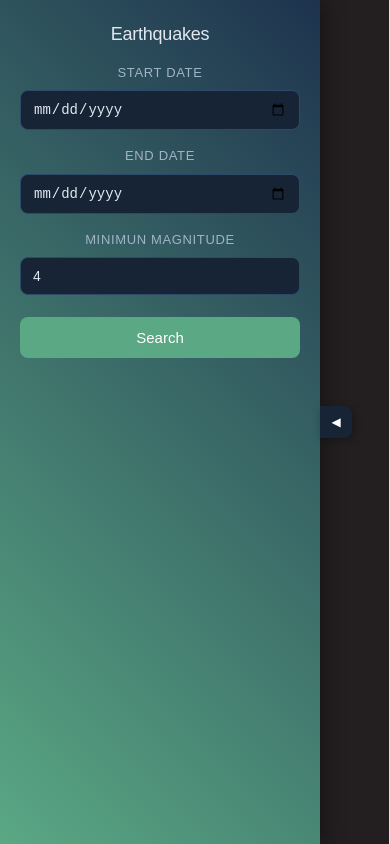
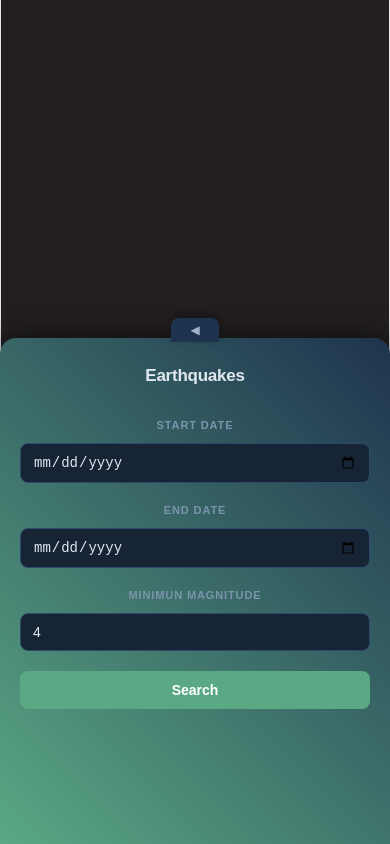
Before and after one commit to valentinazag/condor, a React (Vite) app: page / in a window 390 px wide. Shown: the top 844 px of the page. Built offline with nearby package versions, Linux system fonts and the light colour scheme; no server answers.

Commit message:
added validation, minimuns, styles to side bar , from and map, responsive

```diff
--- a/src/App.css
+++ b/src/App.css
@@ -1,57 +1,25 @@
-.map-style {
-	width: 100%;
-	height: 100vh;
+*,
+*::before,
+*::after {
+	box-sizing: border-box;
+	margin: 0;
+	padding: 0;
 }
 
-.side-bar {
-	width: 20%;
+html,
+body,
+#root {
 	height: 100%;
-	position: fixed;
-	left: 0;
-	background: linear-gradient(45deg, #5aa884, #1e334e);
-}
-
-.filter {
-	font-family:
-		Sofia Sans,
-		sans-serif;
-	font-size: 16px;
-	padding: 8px 12px;
-	border: 2px solid #4caf50;
-	border-radius: 6px;
-	background-color: #f9f9f9;
-	color: #333333ac;
-	outline: none;
-	transition: all 0.3s ease;
-	margin-top: 5%;
+	overflow: hidden;
 }
 
 body {
 	background-color: #231f20;
 }
 
-.custom-marker {
-	border-radius: 50%;
-	cursor: pointer;
-	box-shadow: 0 0 1px 1px rgba(255, 0, 0, 0.404);
-}
-
-.popup-content {
-	font-family: sans-serif;
-	padding: 5px;
-}
-
-.popup-title {
-	margin: 0 0 5px 0;
-}
-
-.popup-place {
-	margin: 0 0 5px 0;
-	font-weight: bold;
-}
-
-.popup-time {
-	color: #666;
+.map-style {
+	width: 100%;
+	height: 100vh;
 }
 
 .side-bar {
@@ -61,7 +29,7 @@ body {
 	left: 0;
 	top: 0;
 	background: linear-gradient(45deg, #5aa884, #1e334e);
-	box-shadow: 4px 0 20px rgba(0, 0, 0, 0.4);
+	box-shadow: 4px 0 24px rgba(0, 0, 0, 0.5);
 	transition: transform 0.3s ease;
 	z-index: 10;
 	display: flex;
@@ -78,56 +46,63 @@ body {
 
 .side-bar__toggle {
 	position: absolute;
-	right: -10%;
+	right: -32px;
 	top: 50%;
 	transform: translateY(-50%);
 	width: 32px;
-	height: 32px;
-	background: #162436;
+	height: 48px;
+	background: #1e334e;
 	border: none;
 	border-radius: 0 8px 8px 0;
-	color: white;
+	color: #a0b4c8;
 	cursor: pointer;
 	font-size: 12px;
-	box-shadow: 2px 2px 8px rgba(0, 0, 0, 0.3);
 	z-index: 11;
+	display: flex;
+	align-items: center;
+	justify-content: center;
+	box-shadow: 4px 0 8px rgba(0, 0, 0, 0.3);
 }
 
 .side-bar__toggle:hover {
-	background: #0c131d;
+	color: #e2e8f0;
+	background: #162e45;
 }
 
 .side-bar__content {
-	padding: 24px 20px;
+	padding: 28px 20px;
 	display: flex;
 	flex-direction: column;
-	gap: 16px;
+	gap: 20px;
 	overflow-y: auto;
 	flex: 1;
 }
 
 .side-bar__title {
 	color: #e2e8f0;
-	font-size: 18px;
-	margin: 0;
-	font-family: sans-serif;
+	font-size: 17px;
+	font-weight: 600;
+	font-family:
+		Sofia Sans,
+		sans-serif;
 }
 
 .filter-form {
 	display: flex;
 	flex-direction: column;
-	gap: 14px;
+	gap: 16px;
 }
 
 .filter-form__label {
 	display: flex;
 	flex-direction: column;
 	gap: 6px;
-	color: #a0b4c8;
-	font-size: 13px;
+	color: #7a95ad;
+	font-size: 11px;
 	font-family: sans-serif;
 	text-transform: uppercase;
-	letter-spacing: 0.05em;
+	letter-spacing: 0.08em;
+	font-weight: 600;
 }
 
 .filter-form__input {
@@ -139,6 +114,7 @@ body {
 	font-size: 14px;
 	outline: none;
 	transition: border-color 0.2s ease;
+	width: 100%;
 }
 
 .filter-form__input:focus {
@@ -146,13 +122,14 @@ body {
 }
 
 .filter-form__button {
-	margin-top: 8px;
-	padding: 12px;
+	margin-top: 4px;
+	padding: 11px;
 	background: #5aa884;
 	color: white;
 	border: none;
 	border-radius: 8px;
-	font-size: 15px;
+	font-size: 14px;
+	font-weight: 600;
 	cursor: pointer;
 	transition: background 0.2s ease;
 }
@@ -161,16 +138,143 @@ body {
 	background: #4a9874;
 }
 
-.map-style {
-	width: 100%;
-	height: 100vh;
+.custom-marker {
+	border-radius: 50%;
+	cursor: pointer;
+	opacity: 0.85;
 	transition:
-		margin-left 0.3s ease,
-		width 0.3s ease;
-	margin-left: 0;
+		opacity 0.15s ease,
+		transform 0.15s ease;
 }
 
-.map-style--sidebar-open {
-	margin-left: 320px;
-	width: calc(100% - 320px);
+.custom-marker:hover {
+	opacity: 1;
+	transform: scale(1.2);
 }
+
+.popup-content {
+	font-family: sans-serif;
+	padding: 4px 2px;
+	min-width: 160px;
+}
+
+.popup-title {
+	margin: 0 0 6px 0;
+	font-size: 15px;
+	font-weight: 700;
+}
+
+.popup-place {
+	margin: 0 0 4px 0;
+	font-size: 13px;
+	font-weight: 500;
+	color: #334155;
+}
+
+.popup-time {
+	font-size: 12px;
+	color: #64748b;
+}
+
+.map-overlay {
+	position: fixed;
+	inset: 0;
+	background: rgba(15, 31, 46, 0.6);
+	display: flex;
+	flex-direction: column;
+	align-items: center;
+	justify-content: center;
+	gap: 14px;
+	z-index: 5;
+	pointer-events: none;
+}
+
+.map-overlay__spinner {
+	width: 40px;
+	height: 40px;
+	border: 3px solid rgba(255, 255, 255, 0.15);
+	border-top-color: #5aa884;
+	border-radius: 50%;
+	animation: spin 0.75s linear infinite;
+}
+
+.map-overlay__text {
+	color: #e2e8f0;
+	font-family: sans-serif;
+	font-size: 14px;
+}
+
+.map-overlay--error {
+	background: rgba(80, 20, 20, 0.6);
+}
+
+.map-overlay--error p {
+	color: #fca5a5;
+	font-family: sans-serif;
+	font-size: 14px;
+}
+
+@keyframes spin {
+	to {
+		transform: rotate(360deg);
+	}
+}
+
+@media (max-width: 1024px) and (min-width: 769px) {
+	.side-bar {
+		width: 260px;
+	}
+
+	.side-bar--closed {
+		transform: translateX(-260px);
+	}
+
+	.side-bar__toggle {
+		right: -32px;
+	}
+
+	.side-bar__content {
+		padding: 20px 16px;
+	}
+}
+
+@media (max-width: 768px) {
+	.side-bar {
+		width: 100%;
+		height: 60vh;
+		top: auto;
+		bottom: 0;
+		left: 0;
+		border-radius: 16px 16px 0 0;
+		box-shadow: 0 -4px 24px rgba(0, 0, 0, 0.5);
+	}
+
+	.side-bar--closed {
+		transform: translateY(60vh);
+	}
+
+	.side-bar--open {
+		transform: translateY(0);
+	}
+
+	.side-bar__toggle {
+		right: auto;
+		left: 50%;
+		top: -20px;
+		transform: translateX(-50%);
+		width: 48px;
+		height: 24px;
+		border-radius: 8px 8px 0 0;
+		box-shadow: 0 -4px 8px rgba(0, 0, 0, 0.3);
+	}
+}
+
+.filter-form__error {
+	font-size: 12px;
+	color: #ffffff;
+	font-family: sans-serif;
+	padding: 8px 10px;
+	background: rgba(204, 0, 0, 0.667);
+	border-radius: 6px;
+	border: 1px solid rgb(86, 0, 0);
+}
--- a/src/App.tsx
+++ b/src/App.tsx
@@ -9,7 +9,7 @@ function App() {
 	const [sidebarOpen, setSidebarOpen] = useState(true);
 	return (
 		<>
-			<MapContainer filters={filters} sidebarOpen={sidebarOpen} />
+			<MapContainer filters={filters} />
 			<SideBar
 				onFilter={setFilters}
 				isOpen={sidebarOpen}
--- a/src/components/Form.tsx
+++ b/src/components/Form.tsx
@@ -1,14 +1,42 @@
 import { useState } from 'react';
 import '../App.css';
 import type { SideBarProps } from '../types/SideBarProps';
+
 export function Form({ onFilter }: SideBarProps) {
 	const [starttime, setStarttime] = useState('');
 	const [endtime, setEndtime] = useState('');
-	const [minmagnitude, setMinmagnitude] = useState(4);
+	const [minmagnitude, setMinmagnitude] = useState<number | string>('4');
+	const [formError, setFormError] = useState<string | null>(null);
+	const todayDate = new Date().toISOString().split('T')[0];
 
 	function handleSubmit(event: React.FormEvent<HTMLFormElement>) {
 		event.preventDefault();
-		onFilter({ starttime, endtime, minmagnitude });
+		setFormError(null);
+
+		if (!starttime || !endtime) {
+			setFormError('Both dates are required.');
+			return;
+		}
+
+		if (new Date(starttime) > new Date(endtime)) {
+			setFormError('Start date must be before end date.');
+			return;
+		}
+
+		const endOfToday = new Date();
+		if (new Date(endtime) > endOfToday) {
+			setFormError('End date cannot be in the future.');
+			return;
+		}
+
+		const magnitudeNum = minmagnitude === '' ? 4 : Number(minmagnitude);
+
+		if (magnitudeNum < 0 || magnitudeNum > 10) {
+			setFormError('Magnitude must be between 0 and 10.');
+			return;
+		}
+
+		onFilter({ starttime, endtime, minmagnitude: magnitudeNum });
 	}
 
 	return (
@@ -19,6 +47,7 @@ export function Form({ onFilter }: SideBarProps) {
 					type="date"
 					className="filter-form__input"
 					value={starttime}
+					max={todayDate}
 					onChange={(event) => setStarttime(event.target.value)}
 				/>
 			</label>
@@ -28,6 +57,7 @@ export function Form({ onFilter }: SideBarProps) {
 					type="date"
 					className="filter-form__input"
 					value={endtime}
+					max={todayDate}
 					onChange={(event) => setEndtime(event.target.value)}
 				/>
 			</label>
@@ -36,16 +66,21 @@ export function Form({ onFilter }: SideBarProps) {
 				<input
 					type="number"
 					className="filter-form__input"
+					placeholder="4"
 					value={minmagnitude}
 					min={0}
 					max={10}
 					step={0.1}
-					onChange={(event) => setMinmagnitude(Number(event.target.value))}
+					onChange={(event) => {
+						const val = event.target.value;
+						setMinmagnitude(val === '' ? '' : Number(val));
+					}}
 				/>
 			</label>
 			<button className="filter-form__button" type="submit">
 				Search
 			</button>
+			{formError && <p className="filter-form__error">{formError}</p>}
 		</form>
 	);
 }
--- a/src/components/MapContainer.tsx
+++ b/src/components/MapContainer.tsx
@@ -3,17 +3,12 @@ import { useEffect, useRef } from 'react';
 import 'maplibre-gl/dist/maplibre-gl.css';
 import '../App.css';
 import { useEarthquakes } from '../hooks/useEarthquakes';
-import type { FilterParams } from '../types/FilterParams';
+import type { MapContainerProps } from '../types/MapContainerProps';
 
-type MapContainerProps = {
-	filters: FilterParams | null;
-	sidebarOpen: boolean;
-};
-
-export function MapContainer({ filters, sidebarOpen }: MapContainerProps) {
+export function MapContainer({ filters }: MapContainerProps) {
 	const mapContainer = useRef<HTMLDivElement>(null);
 	const mapRef = useRef<maplibregl.Map | null>(null);
-	const { earthquakes, loading, error } = useEarthquakes(filters);
+	const { earthquakes, loading, error, hasSearched } = useEarthquakes(filters);
 	const markersRef = useRef<maplibregl.Marker[]>([]);
 	useEffect(() => {
 		if (!mapContainer.current) return;
@@ -27,11 +22,13 @@ export function MapContainer({ filters, sidebarOpen }: MapContainerProps) {
 	}, []);
 
 	useEffect(() => {
-		if (!mapRef.current || earthquakes.length === 0) return;
-		markersRef.current.forEach((marker) => {
-			marker.remove();
+		markersRef.current.forEach((m) => {
+			m.remove();
 		});
 		markersRef.current = [];
+
+		const map = mapRef.current;
+		if (!map || earthquakes.length === 0) return;
 
 		earthquakes.forEach((feature) => {
 			const [longitude, latitude] = feature.geometry.coordinates;
@@ -41,14 +38,26 @@ export function MapContainer({ filters, sidebarOpen }: MapContainerProps) {
 			if (magnitude !== null) {
 				size = Math.max(15, magnitude * 6);
 
-				if (magnitude < 3) {
-					color = '#22c55e';
+				if (magnitude < 2) {
+					color = '#F7F7F7';
+				} else if (magnitude < 3) {
+					color = '#DBDBDB';
+				} else if (magnitude < 4) {
+					color = '#BEC4D9';
 				} else if (magnitude < 5) {
-					color = '#eab308';
+					color = '#A1D7E3';
+				} else if (magnitude < 6) {
+					color = '#8FC891';
 				} else if (magnitude < 7) {
-					color = '#f97316';
+					color = '#F9EB33';
+				} else if (magnitude < 8) {
+					color = '#F7C328';
+				} else if (magnitude < 9) {
+					color = '#E9872D';
+				} else if (magnitude < 10) {
+					color = '#F3653A';
 				} else {
-					color = '#ef4444';
+					color = '#ED5338';
 				}
 			}
 
@@ -80,14 +89,26 @@ export function MapContainer({ filters, sidebarOpen }: MapContainerProps) {
 	}, [earthquakes]);
 
 	return (
-		<>
-			<div
-				ref={mapContainer}
-				className={`map-style ${sidebarOpen ? 'map-style--sidebar-open' : ''}`}
-			/>
-			{loading && <p>Loading...</p>}
-			{error && <p>Error: {error}</p>}
+		<div style={{ position: 'fixed', inset: 0 }}>
 			<div ref={mapContainer} className="map-style" />
-		</>
+			{loading && (
+				<div className="map-overlay">
+					<div className="map-overlay__spinner" />
+					<p className="map-overlay__text">Loading earthquakes...</p>
+				</div>
+			)}
+			{hasSearched && !loading && earthquakes.length === 0 && (
+				<div className="map-overlay">
+					<p className="map-overlay__text">
+						No earthquakes found for the selected filters.
+					</p>
+				</div>
+			)}
+			{error && (
+				<div className="map-overlay map-overlay--error">
+					<p>{error}</p>
+				</div>
+			)}
+		</div>
 	);
 }
--- a/src/hooks/useEarthquakes.ts
+++ b/src/hooks/useEarthquakes.ts
@@ -23,7 +23,7 @@ export function useEarthquakes(filters: FilterParams | null) {
 	const [earthquakes, setEarthquakes] = useState<Earthquake[]>([]);
 	const [error, setError] = useState<string | null>(null);
 	const [loading, setLoading] = useState(false);
-
+	const [hasSearched, setHasSearched] = useState(false);
 	useEffect(() => {
 		if (!filters) return;
 		const { starttime, endtime, minmagnitude } = filters;
@@ -37,6 +37,7 @@ export function useEarthquakes(filters: FilterParams | null) {
 				if (!response.ok) throw new Error(`HTTP error: ${response.status}`);
 				const data = await response.json();
 				const parsed = v.parse(EarthquakeSchema, data);
+				setHasSearched(true);
 				setEarthquakes(parsed.features);
 			} catch (err) {
 				setError(err instanceof Error ? err.message : 'Error');
@@ -48,5 +49,5 @@ export function useEarthquakes(filters: FilterParams | null) {
 		fetchEarthquakes();
 	}, [filters]);
 
-	return { earthquakes, error, loading };
+	return { earthquakes, error, loading, hasSearched };
 }
--- /dev/null
+++ b/src/types/MapContainerProps.ts
@@ -0,0 +1,5 @@
+import type { FilterParams } from './FilterParams';
+
+export type MapContainerProps = {
+	filters: FilterParams | null;
+};
```
